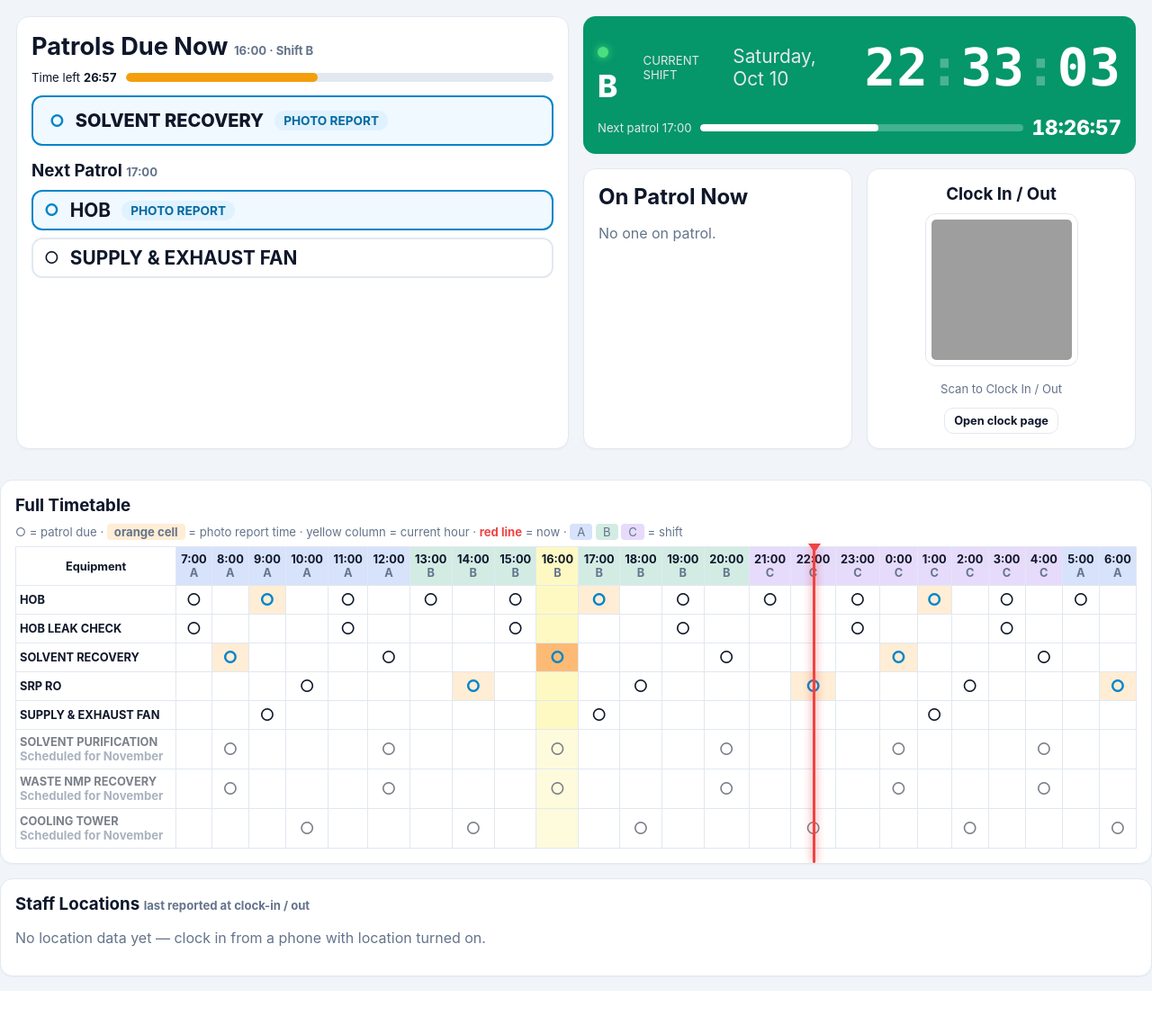
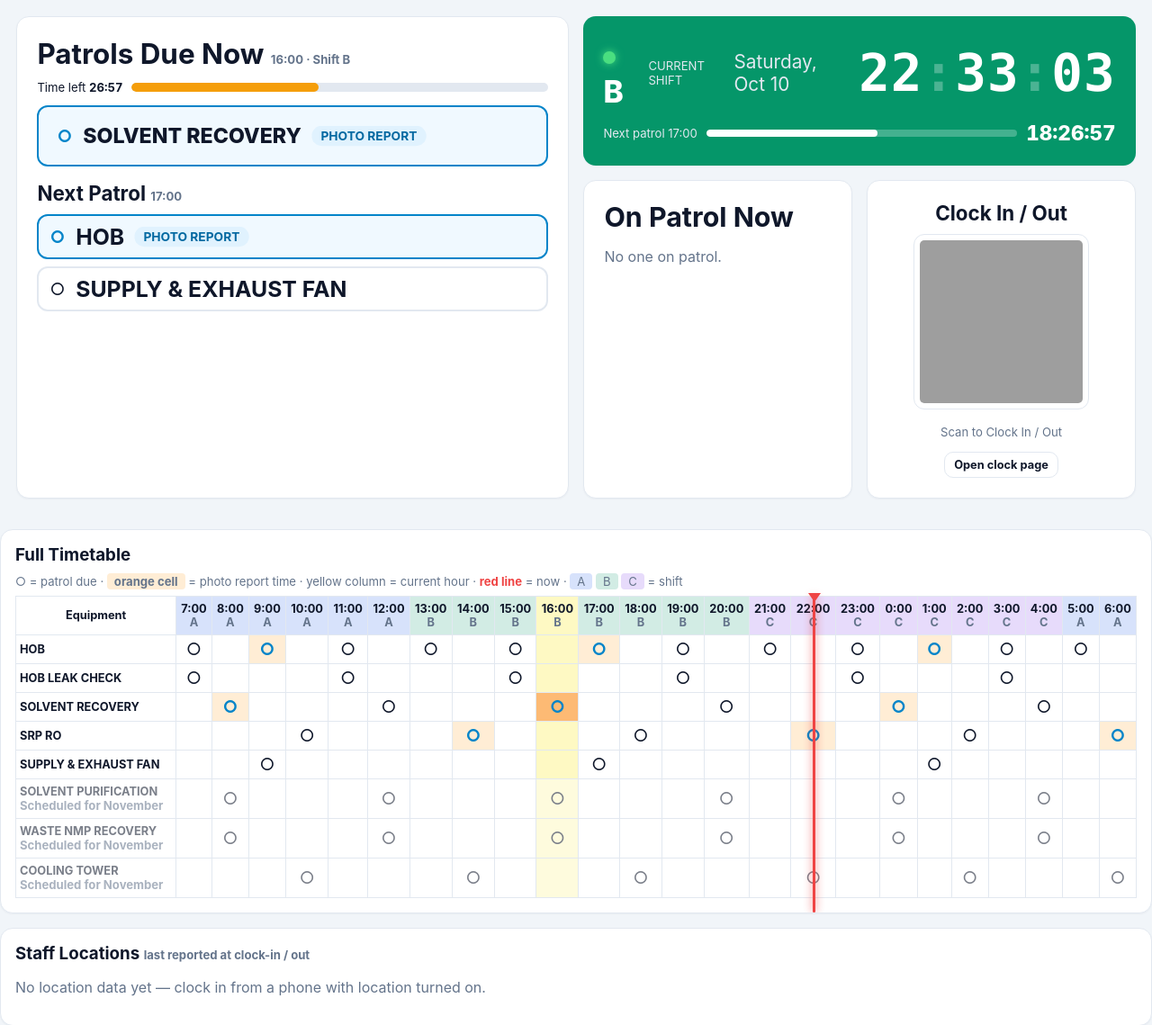
Before and after one commit to jungg181/patrol-timetable, a Flask app: page / in a window 1280 px wide. Shown: the part 57-1196 px from the top of the page at 90% size. Before the commit the page ends 1158 px from the top, so only its background shows below. Run offline with Flask 3, Linux system fonts and the light colour scheme; grey boxes are pictures that could not be loaded.

Commit message:
Fluid top dashboard + interactive due-now timer

```diff
--- a/static/style.css
+++ b/static/style.css
@@ -113,3 +113,22 @@ tr.dim{opacity:.55}
 .rowflash td{animation:rowflash 1.4s ease}
 .elapsed{font-variant-numeric:tabular-nums;white-space:nowrap}
 #nxbar{transition:width .5s linear}
+
+/* ---- fluid top dashboard: scales with screen size like the timetable ---- */
+.dash-top > *{min-width:0}
+.dash-top .card{padding:clamp(12px,.6rem + 1vw,24px)}
+.dash-top h2{font-size:clamp(1.25rem,1rem + 1.2vw,1.9rem)}
+.dash-top h3{font-size:clamp(1rem,.9rem + .8vw,1.4rem)}
+.due-now h2{font-size:clamp(1.25rem,1rem + 1.2vw,2rem)}
+.due-now .patrol-card{font-size:clamp(1rem,.8rem + 1vw,1.55rem);
+  padding:clamp(10px,.6rem + .8vw,18px) clamp(12px,.7rem + 1vw,20px)}
+.patrol-card .nm{font-size:clamp(1rem,.85rem + .8vw,1.45rem)}
+.qr-box img{width:clamp(120px,80px + 9vw,230px);height:clamp(120px,80px + 9vw,230px)}
+.dash-top .rowline{font-size:clamp(.95rem,.85rem + .5vw,1.2rem)}
+.dash-top .livedot{width:clamp(10px,8px + .5vw,14px);height:clamp(10px,8px + .5vw,14px)}
+
+/* ---- due-now interactivity ---- */
+.patrol-card.clickable:active{transform:scale(.97)}
+@keyframes badge-pulse{0%,100%{transform:scale(1)}50%{transform:scale(1.09)}}
+.due-now .badge{display:inline-block;animation:badge-pulse 1.6s ease-in-out infinite}
+#duebar{transition:width .5s linear,background-color .5s}
```
